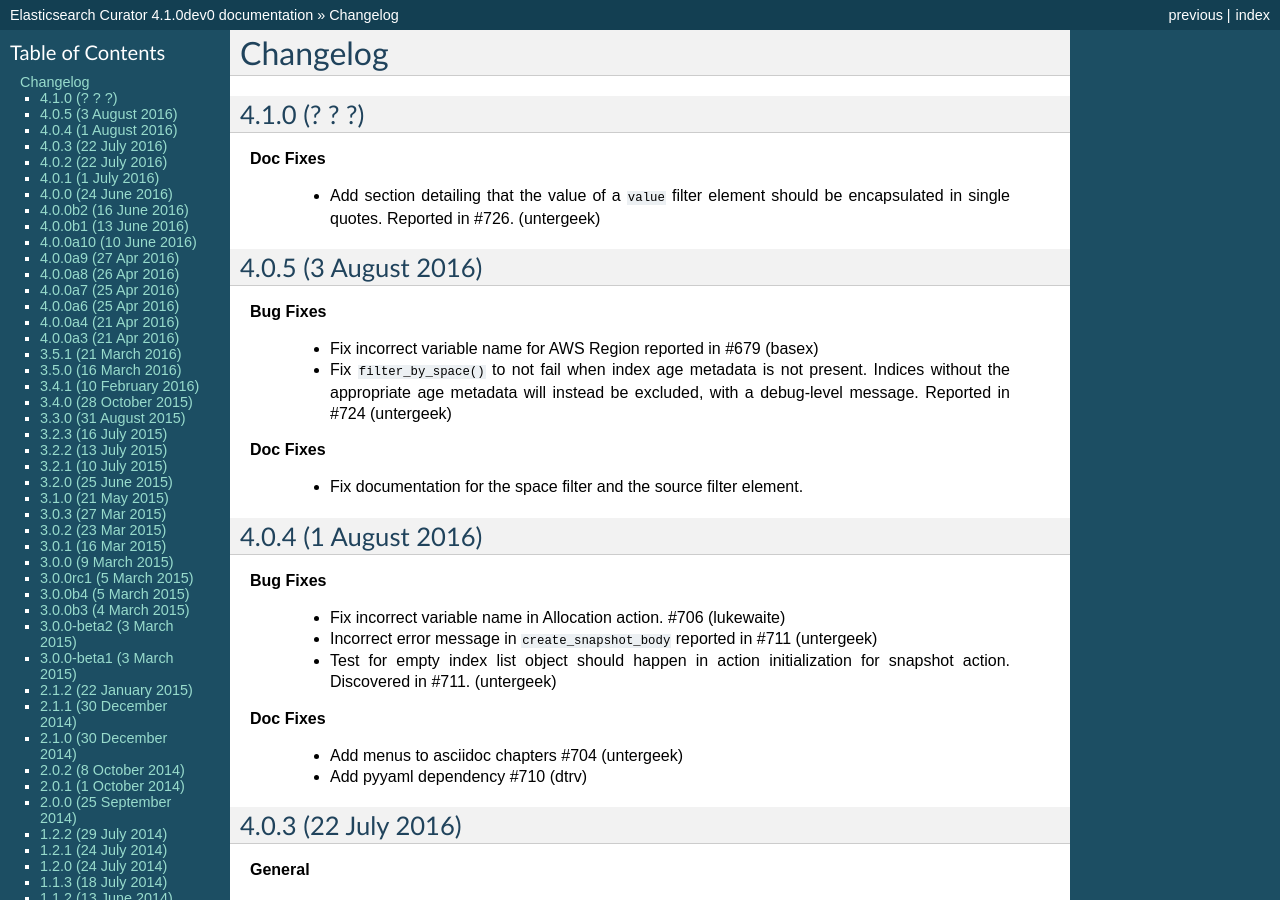
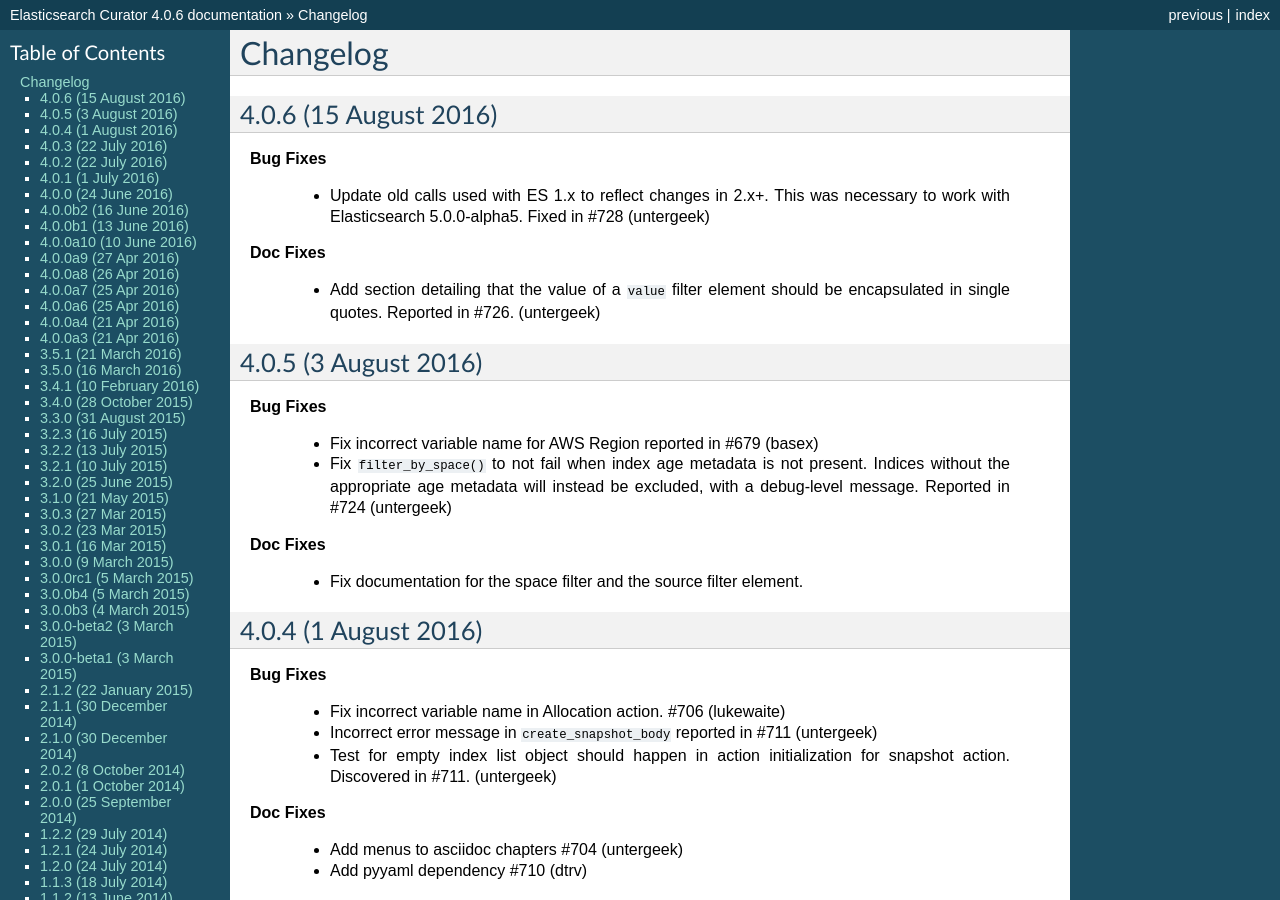
Before and after one commit to elastic/curator, a Sphinx documentation site: the page built from docs/Changelog.rst, in a window 1280 px wide and 900 px high. Built offline with Sphinx 7.4.7, drawn with Linux system fonts in a browser that asks for light colours; some of the changed text lies outside the part shown.

Commit message:
Update code necessary for ES alpha 5
Still reverse compatible with all 2.x branches (or so testing will soon reveal)

```diff
--- a/curator/_version.py
+++ b/curator/_version.py
@@ -1 +1 @@
-__version__ = '4.1.0dev0'
+__version__ = '4.0.6'
--- a/docs/Changelog.rst
+++ b/docs/Changelog.rst
@@ -3,8 +3,13 @@
 Changelog
 =========
 
-4.1.0 (? ? ?)
--------------
+4.0.6 (15 August 2016)
+----------------------
+
+**Bug Fixes**
+
+  * Update old calls used with ES 1.x to reflect changes in 2.x+. This was
+    necessary to work with Elasticsearch 5.0.0-alpha5. Fixed in #728 (untergeek)
 
 **Doc Fixes**
 
```
Also changed, not shown: 3 other files.
